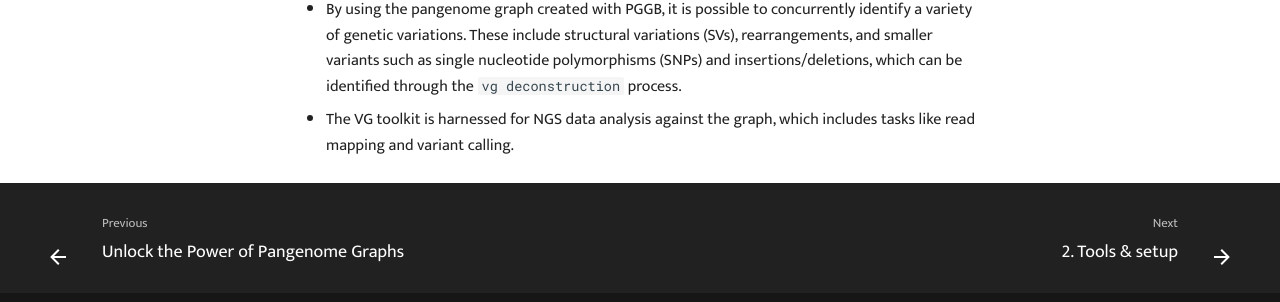
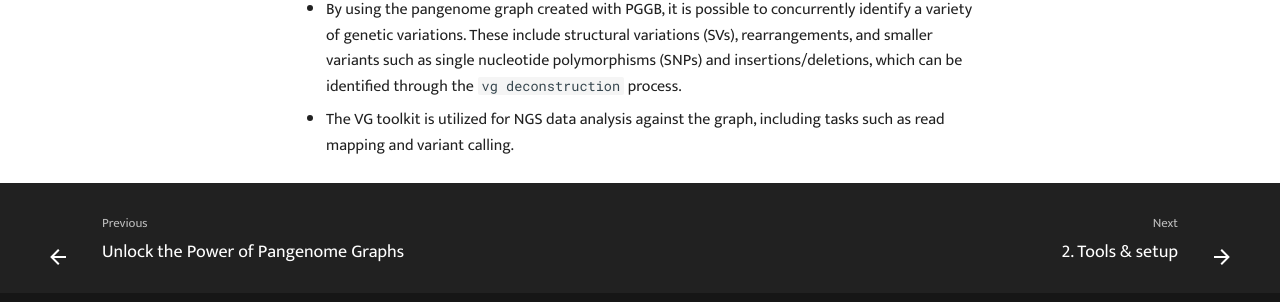
Before and after one commit to GenomicsAotearoa/Pangenome-Graphs-Workshop, an MkDocs documentation site: the page built from docs/1_Introduction_to_pangenome_graphs.md, in a window 1280 px wide and 900 px high, scrolled down 1928 px. Shown: the part 543-845 px from the top of the window. Built offline with MkDocs 1.6.1 and Material for MkDocs 9.7.7, drawn with Linux system fonts in a browser that asks for light colours; comment, search, counter and statistics services are not loaded.

Commit message:
Update 1_Introduction_to_pangenome_graphs.md

```diff
--- a/docs/1_Introduction_to_pangenome_graphs.md
+++ b/docs/1_Introduction_to_pangenome_graphs.md
@@ -62,4 +62,4 @@
 - The PGGB pipeline, which operates without a reference method, builds pangenome graphs using an all-to-all whole genome alignment approach with `wfmash`. Subsequent graph induction is accomplished through `seqwish`, followed by progressive normalization implemented with `smoothxg` and `gfaffix`.
 - ODGI is employed for various graph manipulation tasks, including visualization and the extraction of distances between paths within the graph. This feature enables further phylogenetic analysis.
 - By using the pangenome graph created with PGGB, it is possible to concurrently identify a variety of genetic variations. These include structural variations (SVs), rearrangements, and smaller variants such as single nucleotide polymorphisms (SNPs) and insertions/deletions, which can be identified through the `vg deconstruction` process.
-- The VG toolkit is harnessed for NGS data analysis against the graph, which includes tasks like read mapping and variant calling.
+- The VG toolkit is utilized for NGS data analysis against the graph, including tasks such as read mapping and variant calling.
```
